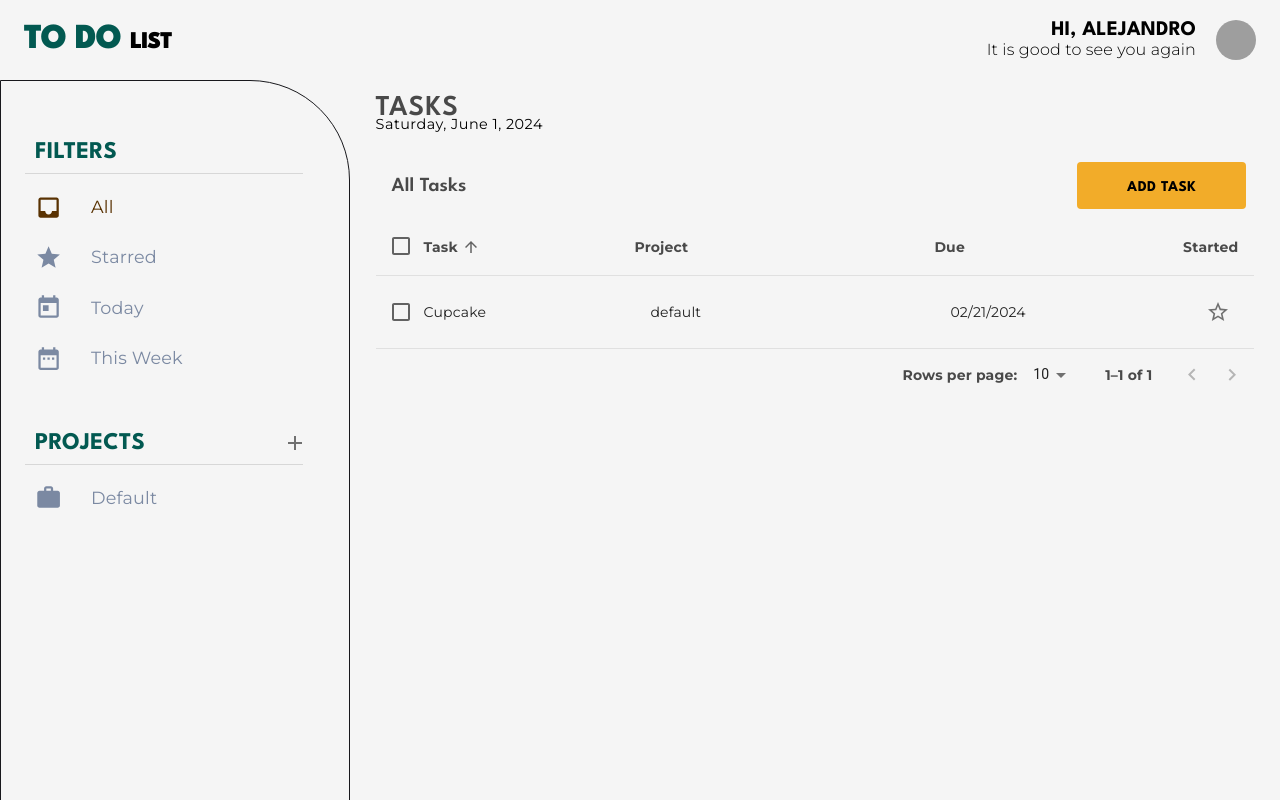
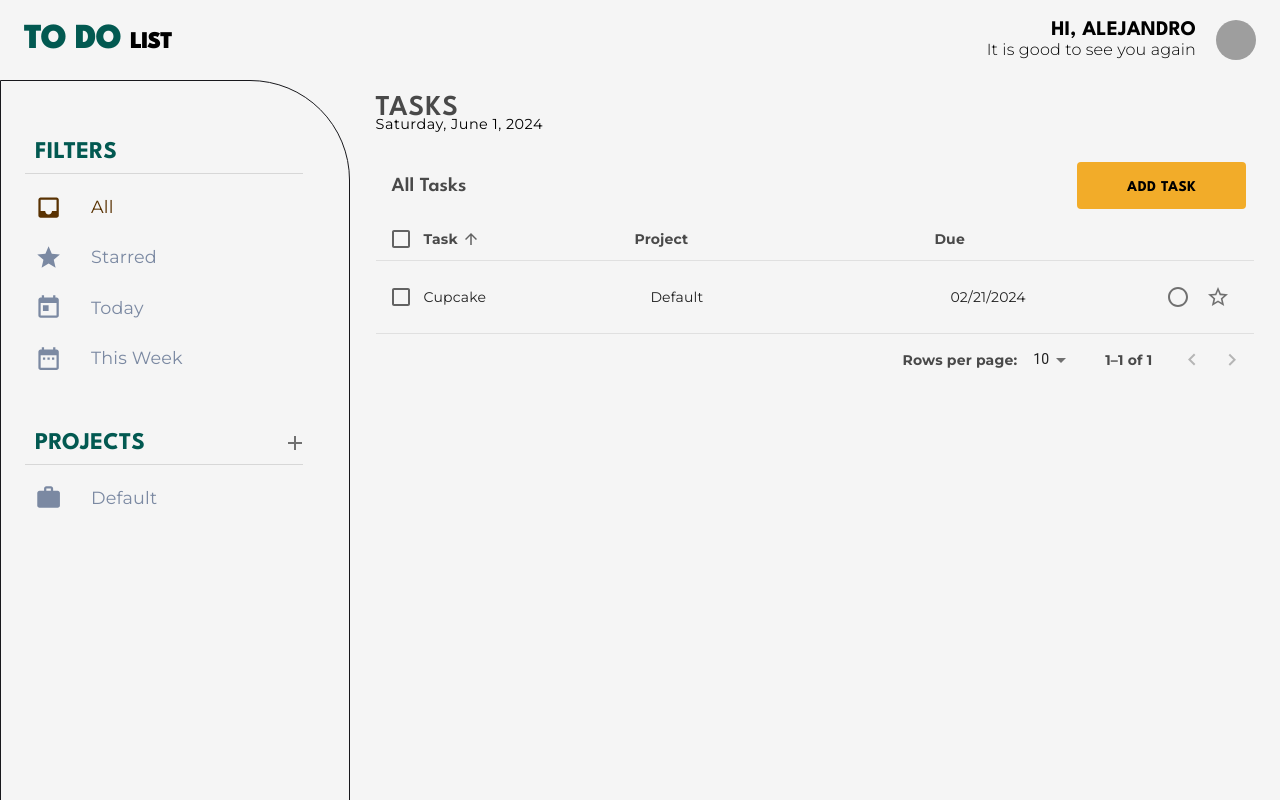
Before and after one commit to moonnuitstudio/todolist, a React (Vite) app: page / in a window 1280 px wide. Built offline with nearby package versions, Linux system fonts and the light colour scheme; grey boxes are pictures that could not be loaded.

Commit message:
feature:btn_new_task

```diff
--- a/src/components/tables/ToDoTable/EnhancedTableHead/index.tsx
+++ b/src/components/tables/ToDoTable/EnhancedTableHead/index.tsx
@@ -43,6 +43,7 @@ const EnhancedTableHead = ({ onSelectAllClick, order, orderBy, numSelected, rowC
                         padding={headCell.disablePadding ? 'none' : 'normal'}
                         sortDirection={orderBy === headCell.id ? order : false}
                     >
+                        {headCell.label != "Started" && (
                             <TableSortLabel
                                 active={orderBy === headCell.id}
                                 direction={orderBy === headCell.id ? order : 'asc'}
@@ -55,6 +56,7 @@ const EnhancedTableHead = ({ onSelectAllClick, order, orderBy, numSelected, rowC
                                     </Box>
                                 ) : null}
                             </TableSortLabel>
+                        )}
                     </TableCell>
                 ))}
             </TableRow>
--- a/src/components/tables/ToDoTable/index.tsx
+++ b/src/components/tables/ToDoTable/index.tsx
@@ -11,7 +11,8 @@ import TableRow from '@mui/material/TableRow'
 
 import IconButton from '@mui/material/IconButton'
 import StarBorderIcon from '@mui/icons-material/StarBorder'
-
+import TaskAltIcon from '@mui/icons-material/TaskAlt'
+import PanoramaFishEyeIcon from '@mui/icons-material/PanoramaFishEye'
 
 import Paper from '@mui/material/Paper'
 import Checkbox from '@mui/material/Checkbox'
@@ -176,9 +177,12 @@ export default function ToDoTable() {
                                 >
                                 {row.title}
                                 </TableCell>
-                                <TableCell align="left" style={{ width: 300 }} >{row.project}</TableCell>
+                                <TableCell sx={{ textTransform: 'capitalize' }} align="left" style={{ width: 300 }} >{row.project}</TableCell>
                                 <TableCell align="left" style={{ width: 160 }} >{row.due}</TableCell>
                                 <TableCell align="right" style={{ width: 160 }} >
+                                    <IconButton aria-label="delete">
+                                        <PanoramaFishEyeIcon />
+                                    </IconButton>
                                     <IconButton aria-label="delete">
                                         <StarBorderIcon />
                                     </IconButton>
```
Lines whose indentation alone changed are shown as unchanged.
